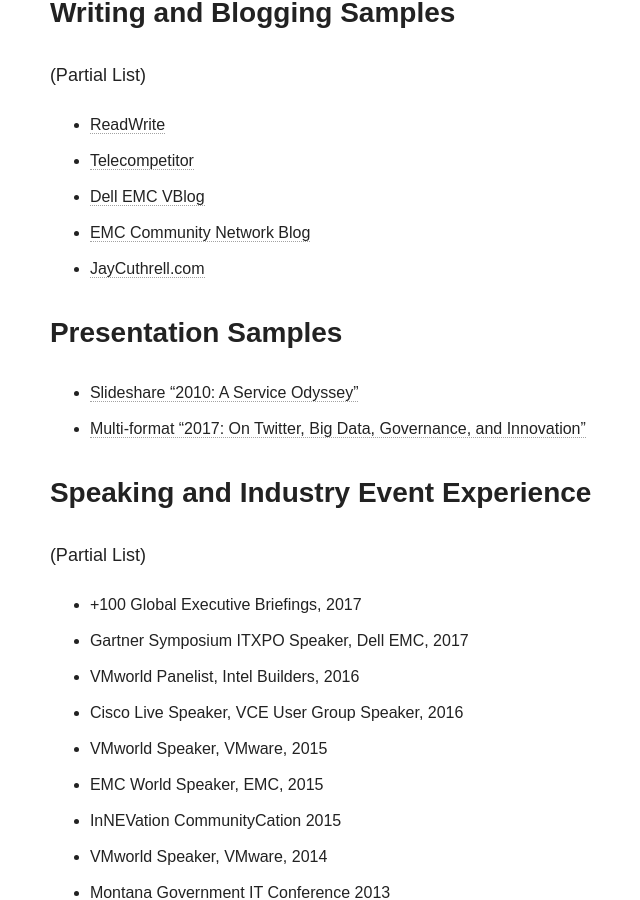
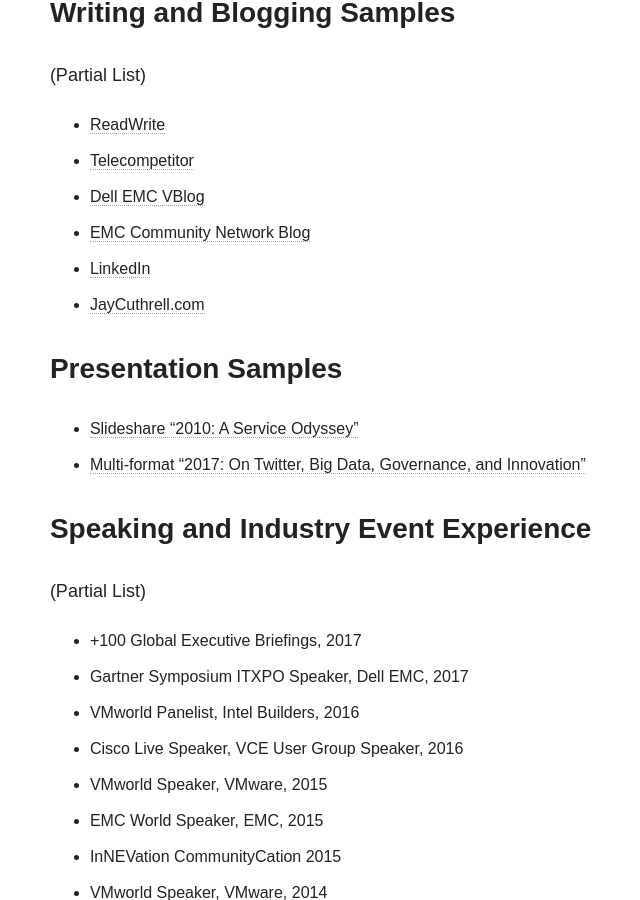
Before and after one commit to nsshommo/jaycuthrell.github.io, a Jekyll site: the page built from media/index.md, in a window 1280 px wide and 900 px high, scrolled down 818 px. Shown: the whole window, without its empty margins (236-876 px from the left). Built offline with Jekyll 4.4.1, drawn with Linux system fonts in a browser that asks for light colours; nearby versions of some CDN libraries; comment, search, counter and statistics services are not loaded.

Commit message:
adding LI post

```diff
--- a/media/index.md
+++ b/media/index.md
@@ -16,6 +16,7 @@ image:
 - <a href="http://www.telecompetitor.com/author/jcuthrell/">Telecompetitor</a>
 - <a href="http://blog.vce.com/author/jay.cuthrell/">Dell EMC VBlog</a>
 - <a href="https://community.emc.com/blogs/jay.cuthrell/">EMC Community Network Blog</a>
+- <a href="https://www.linkedin.com/in/jaycuthrell/detail/recent-activity/posts/">LinkedIn</a>
 - <a href="https://jaycuthrell.com/blog">JayCuthrell.com</a>
 
 ### Presentation Samples
```
